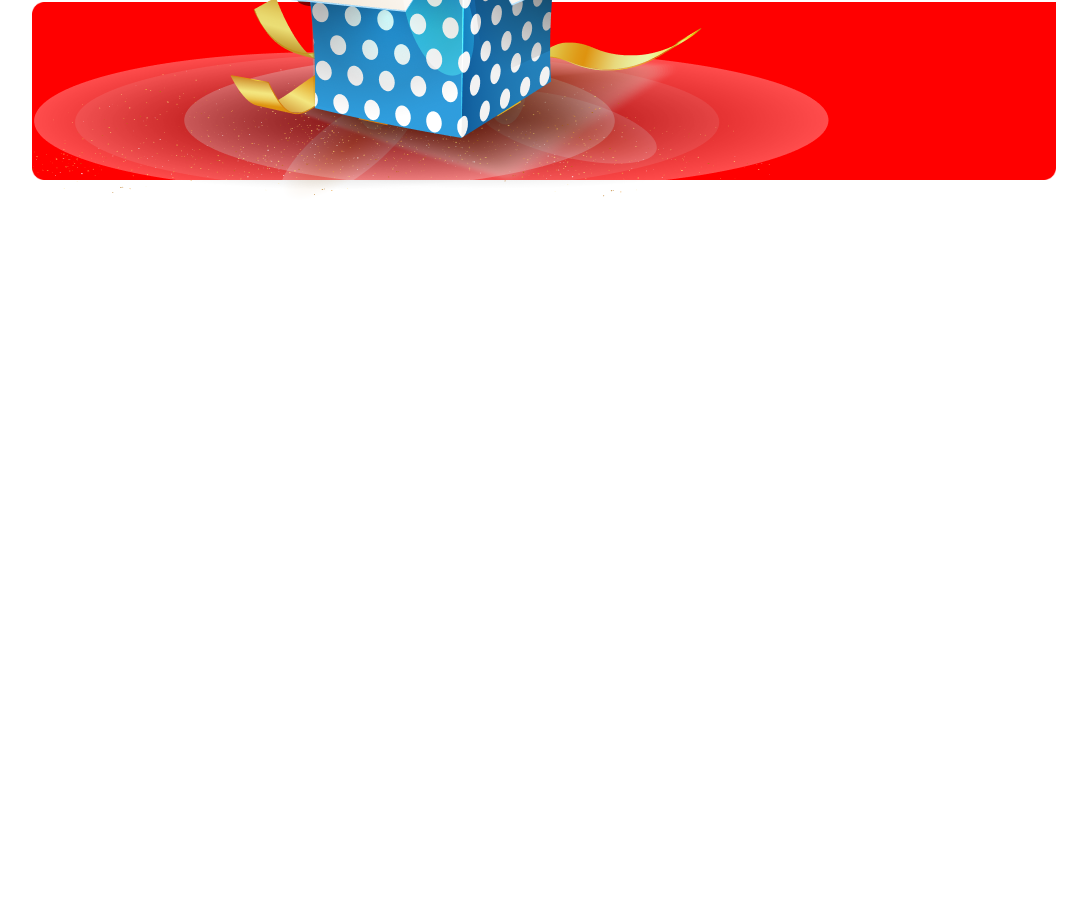
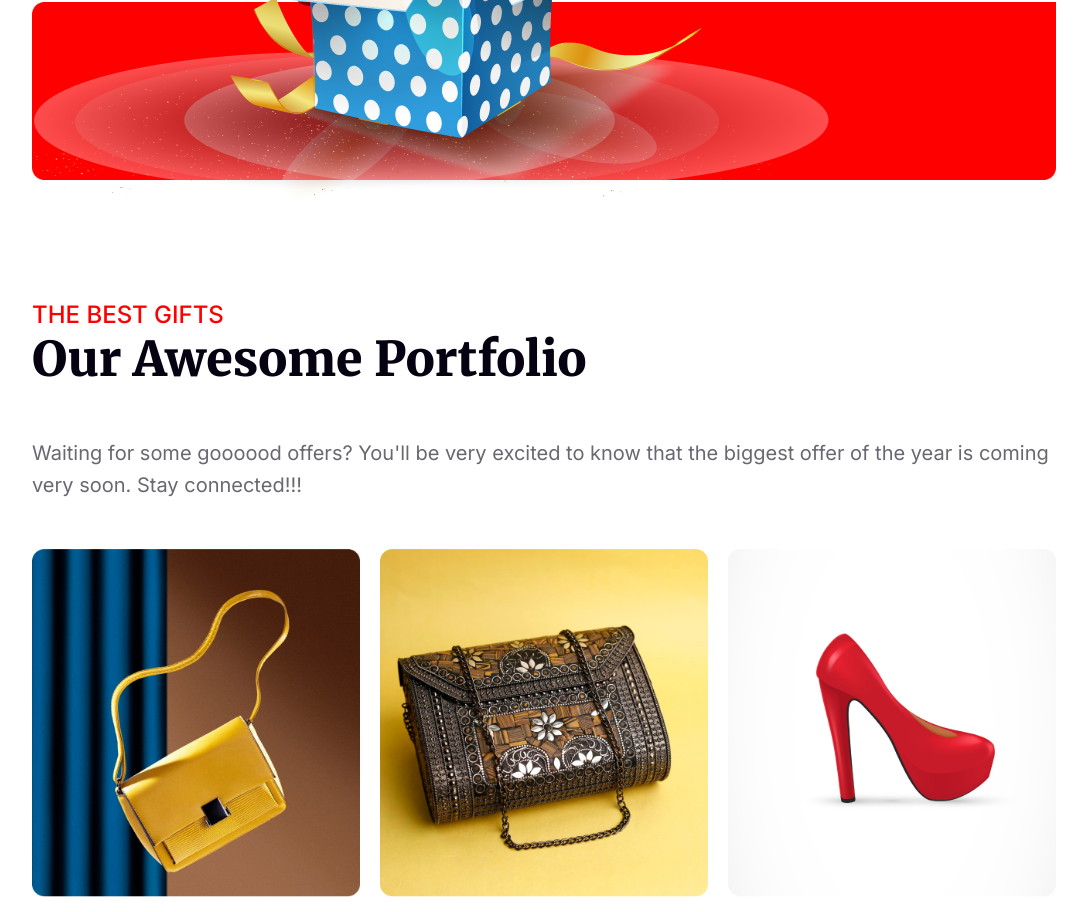
Before and after one commit to hemel17/R901, a plain HTML site: page index.html in a window 1280 px wide. Shown: the part 4083-4995 px from the top of the page, without its empty margins (96-1183 px from the left). Before the commit the page ends 4383 px from the top, so only its background shows below. Drawn offline with Linux system fonts and the light colour scheme.

Commit message:
portfolio section added

```diff
--- a/index.html
+++ b/index.html
@@ -87,6 +87,23 @@
     </div>
   </section>
   <!-- holiday section ends here -->
+
+   <!-- portfolio section starts here -->
+   <section class="portfolio">
+    <p class="portfolio-gift">THE BEST GIFTS</p>
+    <h2>Our Awesome Portfolio</h2>
+    <p>Waiting for some goooood offers? You'll be very excited to know that the biggest offer of the year is coming very soon. Stay connected!!!</p>
+
+    <div class="portfolio-img">
+      <figure><img src="./images/Rectangle 3.png" alt=""></figure>
+      <figure><img src="./images/Rectangle 4.png" alt=""></figure>
+      <figure><img src="./images/Rectangle 5.png" alt=""></figure>
+      <figure><img src="./images/Rectangle 6.png" alt=""></figure>
+      <figure><img src="./images/Rectangle 7.png" alt=""></figure>
+      <figure><img src="./images/Rectangle 8.png" alt=""></figure>
+    </div>
+  </section>
+  <!-- portfolio section ends here -->
     </main>
 </body>
 </html>
--- a/style.css
+++ b/style.css
@@ -353,3 +353,46 @@ main {
   bottom: 0;
 }
 /* holiday-main design ends here */
+
+/* portfolio-main design starts here */
+.portfolio {
+  margin-top: 120px;
+}
+
+.portfolio-gift {
+  color: #f00;
+  font-family: Inter;
+  font-size: 24px;
+  font-weight: 500;
+}
+
+.portfolio h2 {
+  color: #070211;
+  font-family: Merriweather;
+  font-size: 48px;
+  font-weight: 900;
+}
+
+.portfolio p:nth-of-type(2) {
+  color: rgba(7, 2, 17, 0.6);
+  font-family: Inter;
+  font-size: 20px;
+  font-weight: 400;
+  line-height: 32px;
+  margin: 48px 0;
+}
+
+.portfolio-img {
+  display: grid;
+  grid-template-columns: repeat(3, 1fr);
+  gap: 2%;
+}
+
+.portfolio-img img {
+  width: 100%;
+}
+
+.portfolio-img img:hover {
+  box-shadow: 5px 5px 10px;
+}
+/* portfolio-main design ends here */
```
Lines whose indentation alone changed are shown as unchanged.
